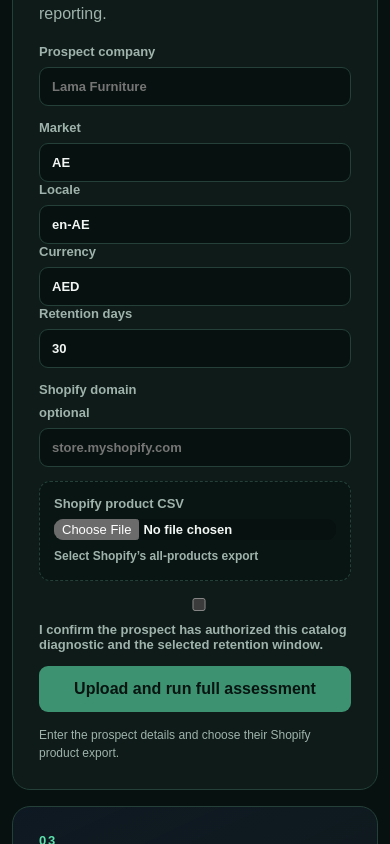
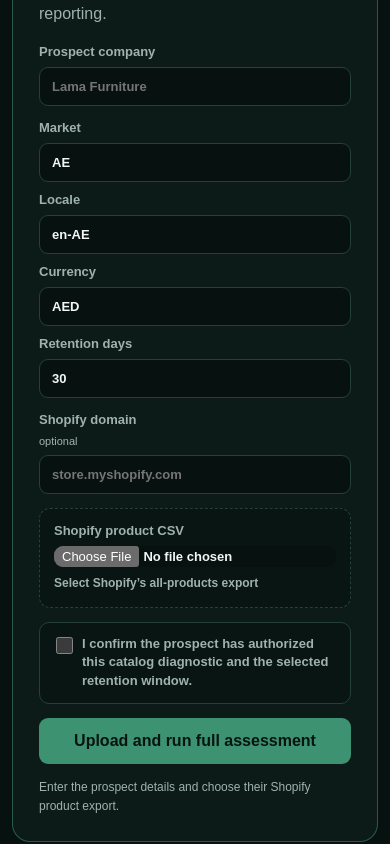
Before and after one commit to waseem99/Catora, a Next.js app in the folder apps/web/: page /workspace/1/onboarding in a window 390 px wide. Shown: the part 1120-1964 px from the top of the page. Built offline with nearby package versions, Linux system fonts and the light colour scheme; no server answers.

Commit message:
Style prospect diagnostic intake

```diff
--- a/apps/web/app/workspace/[workspaceId]/onboarding.css
+++ b/apps/web/app/workspace/[workspaceId]/onboarding.css
@@ -2,9 +2,10 @@
 .onboarding-header { display: flex; justify-content: space-between; align-items: flex-start; gap: 28px; }
 .onboarding-header h1 { margin-bottom: 16px; font-size: clamp(40px, 5vw, 64px); }
 .onboarding-back { padding: 11px 14px; border-radius: 9px; text-decoration: none; white-space: nowrap; }
-.onboarding-paths { display: grid; grid-template-columns: repeat(3, minmax(0, 1fr)); gap: 16px; }
+.onboarding-paths { display: grid; grid-template-columns: .8fr 1.4fr .8fr; gap: 16px; align-items: start; }
 .onboarding-card { display: grid; align-content: start; gap: 15px; min-height: 590px; padding: 26px; border: 1px solid var(--border); border-radius: 18px; background: rgba(15,29,26,.92); }
 .onboarding-card.featured-card { border-color: rgba(92,225,173,.5); background: linear-gradient(155deg, rgba(92,225,173,.12), rgba(15,29,26,.95)); }
+.onboarding-card.diagnostic-intake-card { min-height: 760px; border-color: rgba(92,225,173,.32); }
 .onboarding-card.pilot-card { background: linear-gradient(155deg, rgba(105,117,255,.08), rgba(15,29,26,.95)); }
 .onboarding-card h2 { margin: 0; font-size: 28px; }
 .onboarding-card p { margin: 0; color: var(--muted); line-height: 1.55; }
@@ -15,9 +16,14 @@
 .csv-onboarding-form label { display: grid; gap: 8px; color: var(--muted); font-size: 13px; font-weight: 800; }
 .csv-onboarding-form input { width: 100%; border: 1px solid var(--border); border-radius: 9px; padding: 11px 12px; color: var(--text); background: var(--bg); font: inherit; }
 .csv-onboarding-form input:focus { outline: 2px solid var(--accent); outline-offset: 2px; }
+.diagnostic-form-grid { display: grid; grid-template-columns: repeat(2, minmax(0, 1fr)); gap: 10px; }
+.optional-label { color: var(--muted); font-size: 11px; font-weight: 500; }
 .file-field { padding: 14px; border: 1px dashed var(--border); border-radius: 11px; background: rgba(7,17,15,.55); }
 .file-field input { padding: 0; border: 0; }
 .file-field span, .form-status { color: var(--muted); font-size: 12px; line-height: 1.45; }
+.authorization-field { display: grid !important; grid-template-columns: 20px 1fr; align-items: start; gap: 10px !important; padding: 12px; border: 1px solid var(--border); border-radius: 10px; background: rgba(7,17,15,.55); }
+.authorization-field input { width: 17px; height: 17px; margin-top: 2px; padding: 0; accent-color: var(--accent); }
+.authorization-field span { color: var(--muted); line-height: 1.45; }
 .processing-shell { max-width: 980px; }
 .processing-summary { display: grid; grid-template-columns: repeat(4, 1fr); gap: 12px; }
 .processing-summary div { display: grid; gap: 8px; padding: 18px; border: 1px solid var(--border); border-radius: 13px; background: var(--panel); }
@@ -41,14 +47,17 @@
 .success-alert { border-color: rgba(92,225,173,.45); }
 .warning-alert { border-color: #72532b; }
 .danger-alert { border-color: #7f1d1d; }
+@media (max-width: 1040px) {
+  .onboarding-paths { grid-template-columns: 1fr; }
+  .onboarding-card, .onboarding-card.diagnostic-intake-card { min-height: 0; }
+}
 @media (max-width: 900px) {
-  .onboarding-paths { grid-template-columns: 1fr; }
-  .onboarding-card { min-height: 0; }
   .processing-summary { grid-template-columns: repeat(2, 1fr); }
 }
 @media (max-width: 620px) {
   .onboarding-shell { padding-top: 30px; }
   .onboarding-header { flex-direction: column; }
+  .diagnostic-form-grid { grid-template-columns: 1fr; }
   .processing-summary { grid-template-columns: 1fr; }
   .processing-stage { grid-template-columns: 38px 1fr; gap: 12px; }
   .processing-stage header { align-items: flex-start; flex-direction: column; }
```
